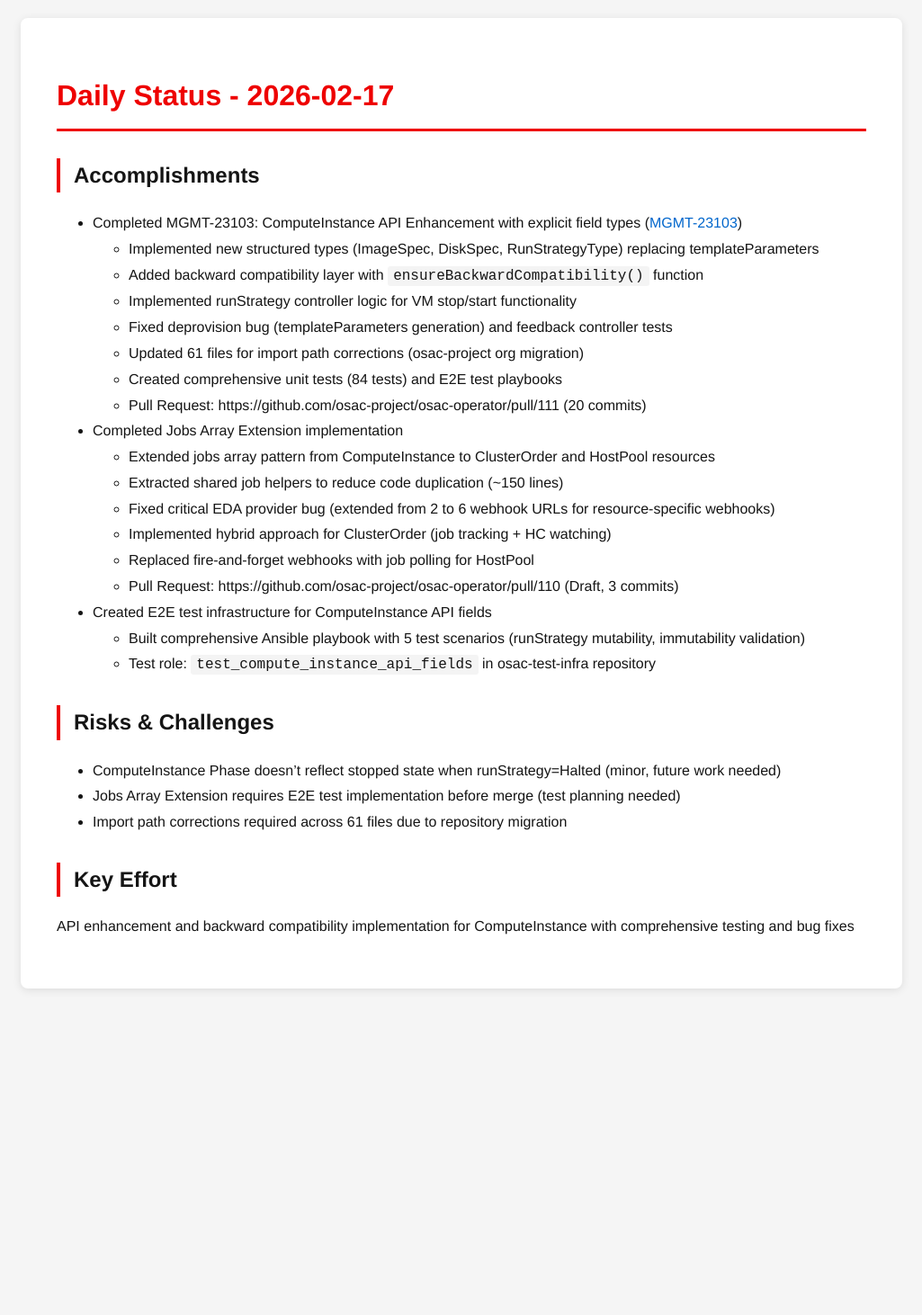
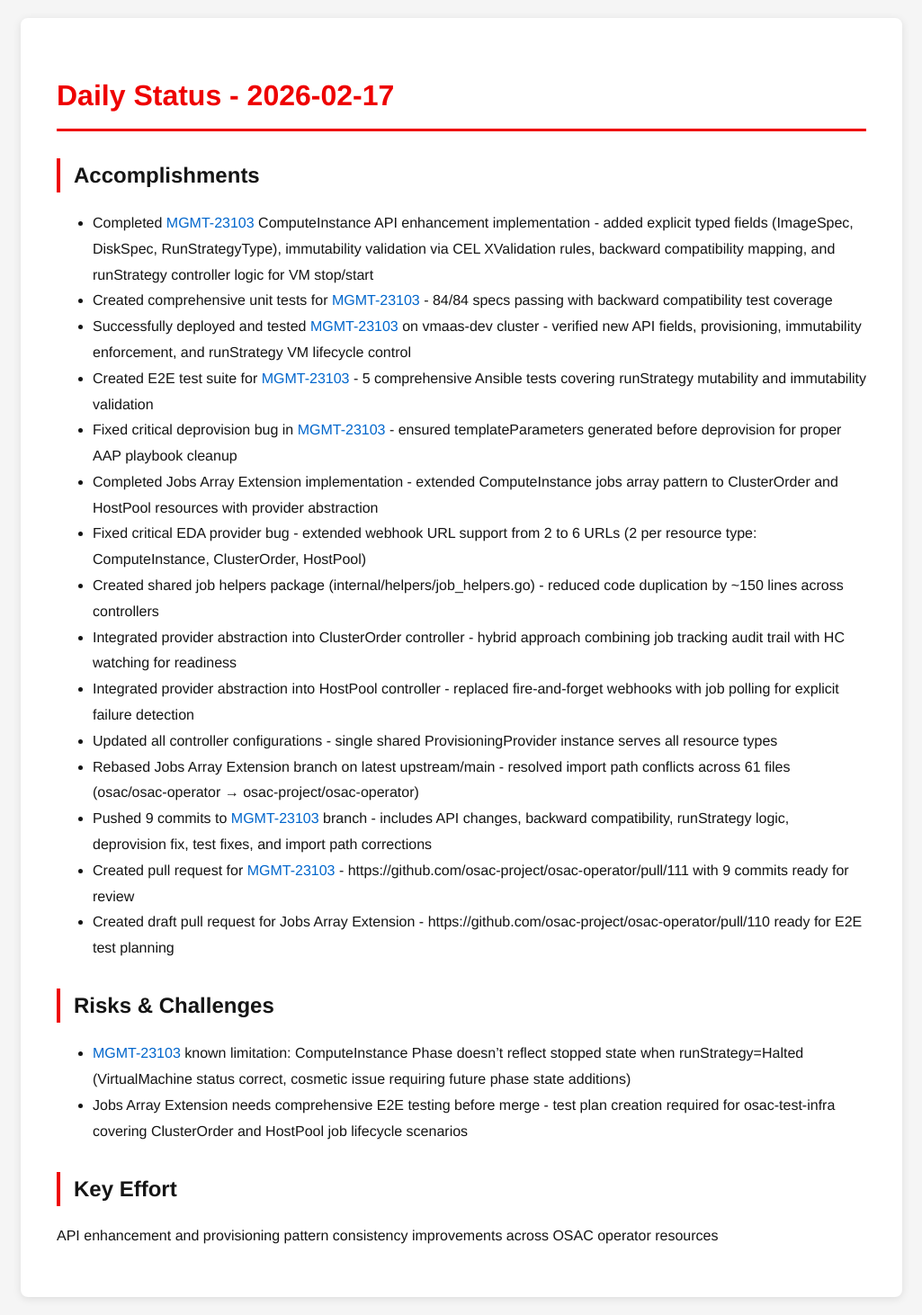
Before and after one commit to tzvatot/daily-status, a Jekyll site: the page built from 2026-02-17.md, in a window 1280 px wide. Shown: the whole page at 90% size, without its empty margins (127-1152 px from the left). Built offline with Jekyll 4.4.1, drawn with Linux system fonts in a browser that asks for light colours; before the commit the page ends 1119 px from its top, so only the background shows below that.

Commit message:
Daily status update - 2026-02-17

```diff
--- a/2026-02-17.md
+++ b/2026-02-17.md
@@ -7,29 +7,25 @@ date: 2026-02-17
 # Daily Status - 2026-02-17
 
 ## Accomplishments
-- Completed MGMT-23103: ComputeInstance API Enhancement with explicit field types ([MGMT-23103](https://issues.redhat.com/browse/MGMT-23103))
-  - Implemented new structured types (ImageSpec, DiskSpec, RunStrategyType) replacing templateParameters
-  - Added backward compatibility layer with `ensureBackwardCompatibility()` function
-  - Implemented runStrategy controller logic for VM stop/start functionality
-  - Fixed deprovision bug (templateParameters generation) and feedback controller tests
-  - Updated 61 files for import path corrections (osac-project org migration)
-  - Created comprehensive unit tests (84 tests) and E2E test playbooks
-  - Pull Request: https://github.com/osac-project/osac-operator/pull/111 (20 commits)
-- Completed Jobs Array Extension implementation
-  - Extended jobs array pattern from ComputeInstance to ClusterOrder and HostPool resources
-  - Extracted shared job helpers to reduce code duplication (~150 lines)
-  - Fixed critical EDA provider bug (extended from 2 to 6 webhook URLs for resource-specific webhooks)
-  - Implemented hybrid approach for ClusterOrder (job tracking + HC watching)
-  - Replaced fire-and-forget webhooks with job polling for HostPool
-  - Pull Request: https://github.com/osac-project/osac-operator/pull/110 (Draft, 3 commits)
-- Created E2E test infrastructure for ComputeInstance API fields
-  - Built comprehensive Ansible playbook with 5 test scenarios (runStrategy mutability, immutability validation)
-  - Test role: `test_compute_instance_api_fields` in osac-test-infra repository
+- Completed [MGMT-23103](https://issues.redhat.com/browse/MGMT-23103) ComputeInstance API enhancement implementation - added explicit typed fields (ImageSpec, DiskSpec, RunStrategyType), immutability validation via CEL XValidation rules, backward compatibility mapping, and runStrategy controller logic for VM stop/start
+- Created comprehensive unit tests for [MGMT-23103](https://issues.redhat.com/browse/MGMT-23103) - 84/84 specs passing with backward compatibility test coverage
+- Successfully deployed and tested [MGMT-23103](https://issues.redhat.com/browse/MGMT-23103) on vmaas-dev cluster - verified new API fields, provisioning, immutability enforcement, and runStrategy VM lifecycle control
+- Created E2E test suite for [MGMT-23103](https://issues.redhat.com/browse/MGMT-23103) - 5 comprehensive Ansible tests covering runStrategy mutability and immutability validation
+- Fixed critical deprovision bug in [MGMT-23103](https://issues.redhat.com/browse/MGMT-23103) - ensured templateParameters generated before deprovision for proper AAP playbook cleanup
+- Completed Jobs Array Extension implementation - extended ComputeInstance jobs array pattern to ClusterOrder and HostPool resources with provider abstraction
+- Fixed critical EDA provider bug - extended webhook URL support from 2 to 6 URLs (2 per resource type: ComputeInstance, ClusterOrder, HostPool)
+- Created shared job helpers package (internal/helpers/job_helpers.go) - reduced code duplication by ~150 lines across controllers
+- Integrated provider abstraction into ClusterOrder controller - hybrid approach combining job tracking audit trail with HC watching for readiness
+- Integrated provider abstraction into HostPool controller - replaced fire-and-forget webhooks with job polling for explicit failure detection
+- Updated all controller configurations - single shared ProvisioningProvider instance serves all resource types
+- Rebased Jobs Array Extension branch on latest upstream/main - resolved import path conflicts across 61 files (osac/osac-operator → osac-project/osac-operator)
+- Pushed 9 commits to [MGMT-23103](https://issues.redhat.com/browse/MGMT-23103) branch - includes API changes, backward compatibility, runStrategy logic, deprovision fix, test fixes, and import path corrections
+- Created pull request for [MGMT-23103](https://issues.redhat.com/browse/MGMT-23103) - https://github.com/osac-project/osac-operator/pull/111 with 9 commits ready for review
+- Created draft pull request for Jobs Array Extension - https://github.com/osac-project/osac-operator/pull/110 ready for E2E test planning
 
 ## Risks & Challenges
-- ComputeInstance Phase doesn't reflect stopped state when runStrategy=Halted (minor, future work needed)
-- Jobs Array Extension requires E2E test implementation before merge (test planning needed)
-- Import path corrections required across 61 files due to repository migration
+- [MGMT-23103](https://issues.redhat.com/browse/MGMT-23103) known limitation: ComputeInstance Phase doesn't reflect stopped state when runStrategy=Halted (VirtualMachine status correct, cosmetic issue requiring future phase state additions)
+- Jobs Array Extension needs comprehensive E2E testing before merge - test plan creation required for osac-test-infra covering ClusterOrder and HostPool job lifecycle scenarios
 
 ## Key Effort
-API enhancement and backward compatibility implementation for ComputeInstance with comprehensive testing and bug fixes
+API enhancement and provisioning pattern consistency improvements across OSAC operator resources
```
